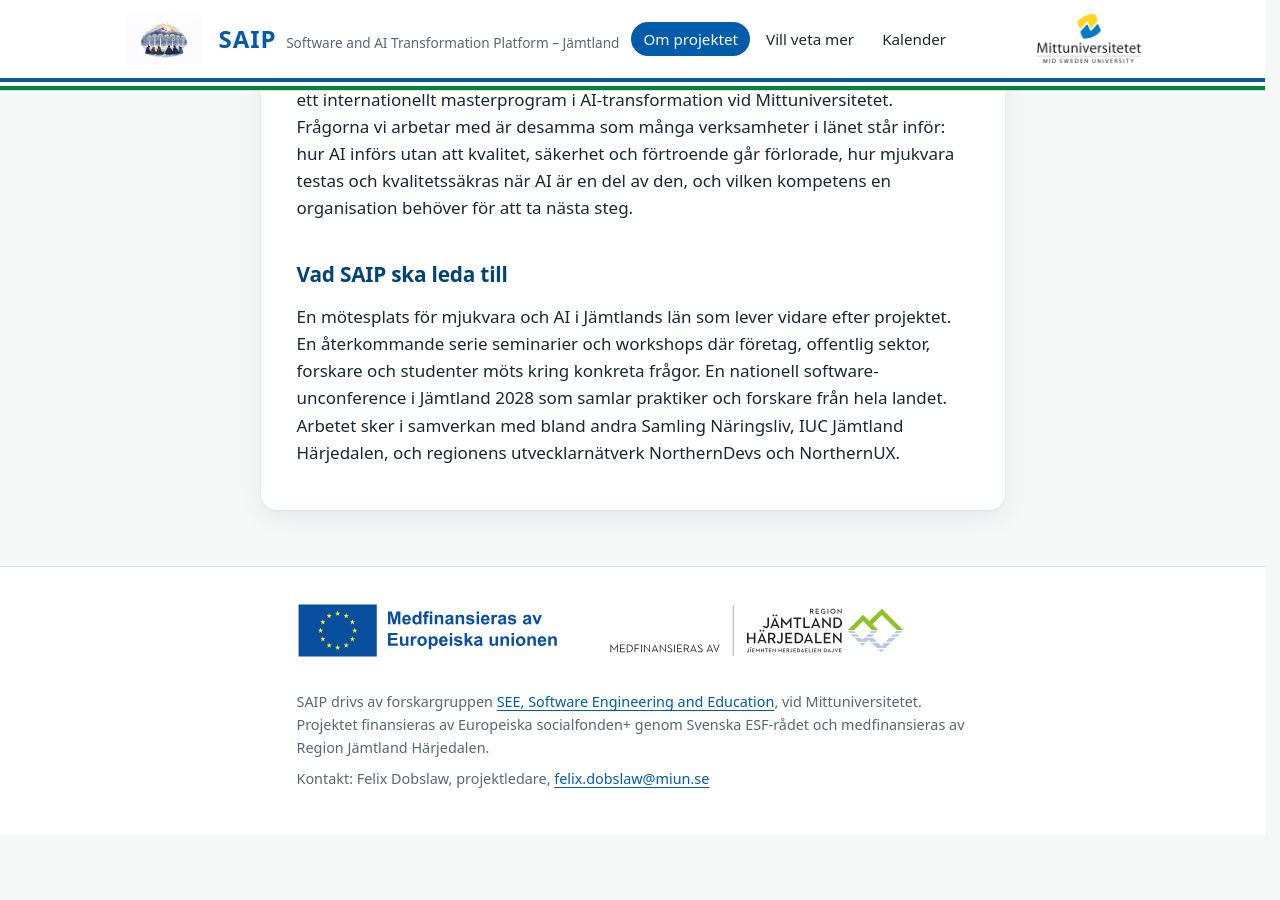
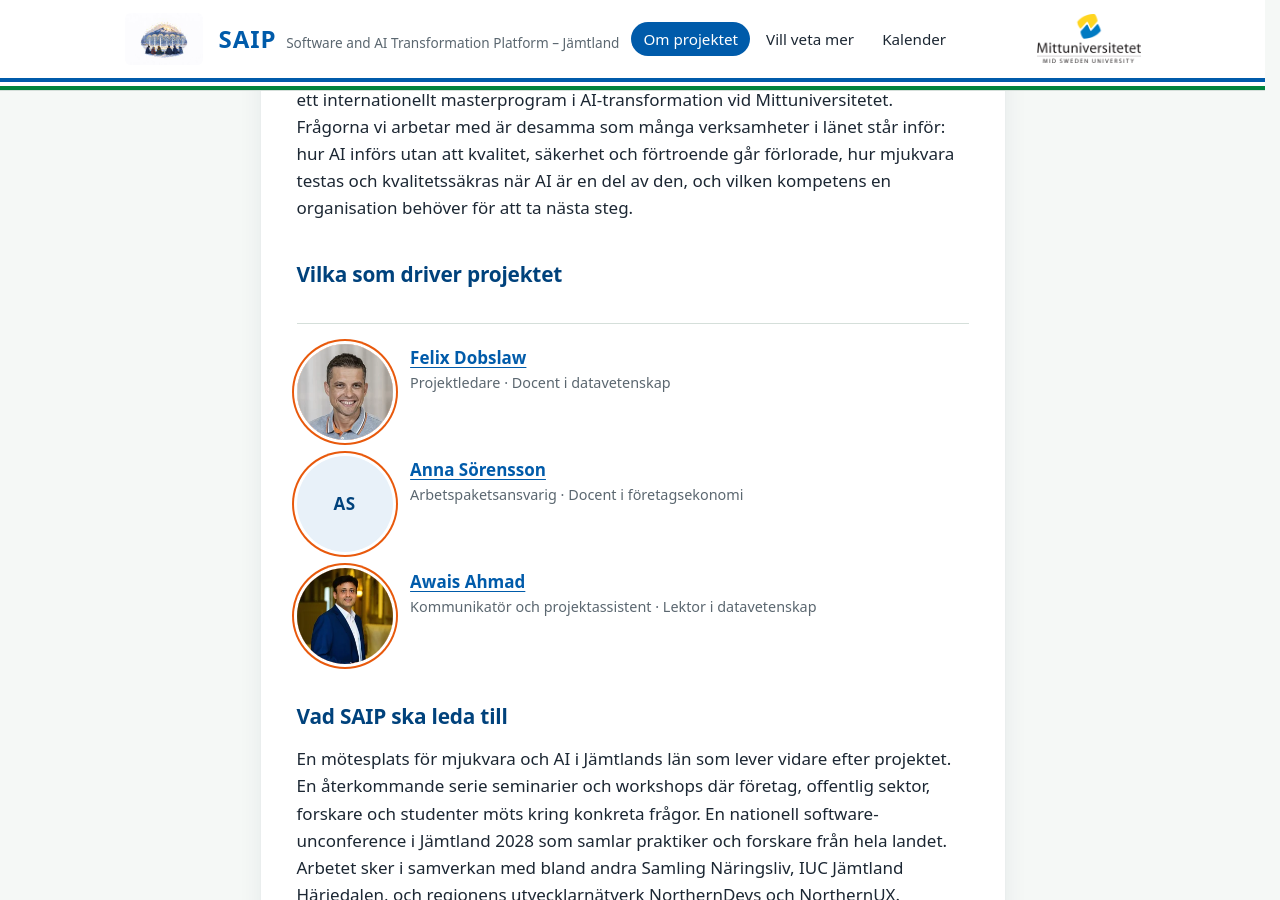
Before and after one commit to seegroup/seegroup.github.io, a Jekyll site: the page built from saip/index.md, in a window 1280 px wide and 900 px high, scrolled down 662 px. Built offline with Jekyll 4.4.1, drawn with Linux system fonts in a browser that asks for light colours; before the commit the page ends 1497 px from its top, so only the background shows below that.

Commit message:
Om projektet: vilka som driver SAIP
Tre rader med namn, roll i projektet och titel vid Mittuniversitetet:
Felix Dobslaw projektledare, Anna Sorensson arbetspaketsansvarig och
Awais Ahmad kommunikator och projektassistent. Namnen gar till deras
personsidor pa miun.se. Annas ruta har initialer tills ett foto finns.

Claude-Session: https://claude.ai/code/session_01G2avuS76bizoazXxLiGqag

```diff
--- a/saip/index.md
+++ b/saip/index.md
@@ -15,6 +15,29 @@ permalink: /saip/
 
 <p>SEE arbetar med organisatorisk AI-transformation tillsammans med industrin. Med Volvo Trucks studerar vi hur människor och AI fattar beslut tillsammans i industriella produkter, och med Getinge hur AI införs i HR processer. Vi bygger upp ett internationellt masterprogram i AI-transformation vid Mittuniversitetet. Frågorna vi arbetar med är desamma som många verksamheter i länet står inför: hur AI införs utan att kvalitet, säkerhet och förtroende går förlorade, hur mjukvara testas och kvalitetssäkras när AI är en del av den, och vilken kompetens en organisation behöver för att ta nästa steg.</p>
 
+## Vilka som driver projektet
+
+<div class="event-speakers">
+  <div class="speaker">
+    <img class="speaker-photo" src="{{ '/assets/images/people/felix-dobslaw.jpg' | relative_url }}" alt="Felix Dobslaw" width="96" height="96" />
+    <div>
+      <p class="speaker-name"><a href="https://www.miun.se/personal/d/felixdobslaw/">Felix Dobslaw</a> <span class="speaker-role">Projektledare · Docent i datavetenskap</span></p>
+    </div>
+  </div>
+  <div class="speaker">
+    <span class="speaker-photo" style="display: flex; align-items: center; justify-content: center; background: var(--tint); color: var(--accent-dark); font-weight: 700; letter-spacing: 0.02em;" aria-hidden="true">AS</span>
+    <div>
+      <p class="speaker-name"><a href="https://www.miun.se/Personal/s/annasorensson/">Anna Sörensson</a> <span class="speaker-role">Arbetspaketsansvarig · Docent i företagsekonomi</span></p>
+    </div>
+  </div>
+  <div class="speaker">
+    <img class="speaker-photo" src="{{ '/assets/images/people/awais-ahmad.jpg' | relative_url }}" alt="Awais Ahmad" width="96" height="96" />
+    <div>
+      <p class="speaker-name"><a href="https://www.miun.se/personal/a/awaisahmad/">Awais Ahmad</a> <span class="speaker-role">Kommunikatör och projektassistent · Lektor i datavetenskap</span></p>
+    </div>
+  </div>
+</div>
+
 ## Vad SAIP ska leda till
 
 <p>En mötesplats för mjukvara och AI i Jämtlands län som lever vidare efter projektet. En återkommande serie seminarier och workshops där företag, offentlig sektor, forskare och studenter möts kring konkreta frågor. En nationell software-unconference i Jämtland 2028 som samlar praktiker och forskare från hela landet. Arbetet sker i samverkan med bland andra Samling Näringsliv, IUC Jämtland Härjedalen, och regionens utvecklarnätverk NorthernDevs och NorthernUX.</p>
```
